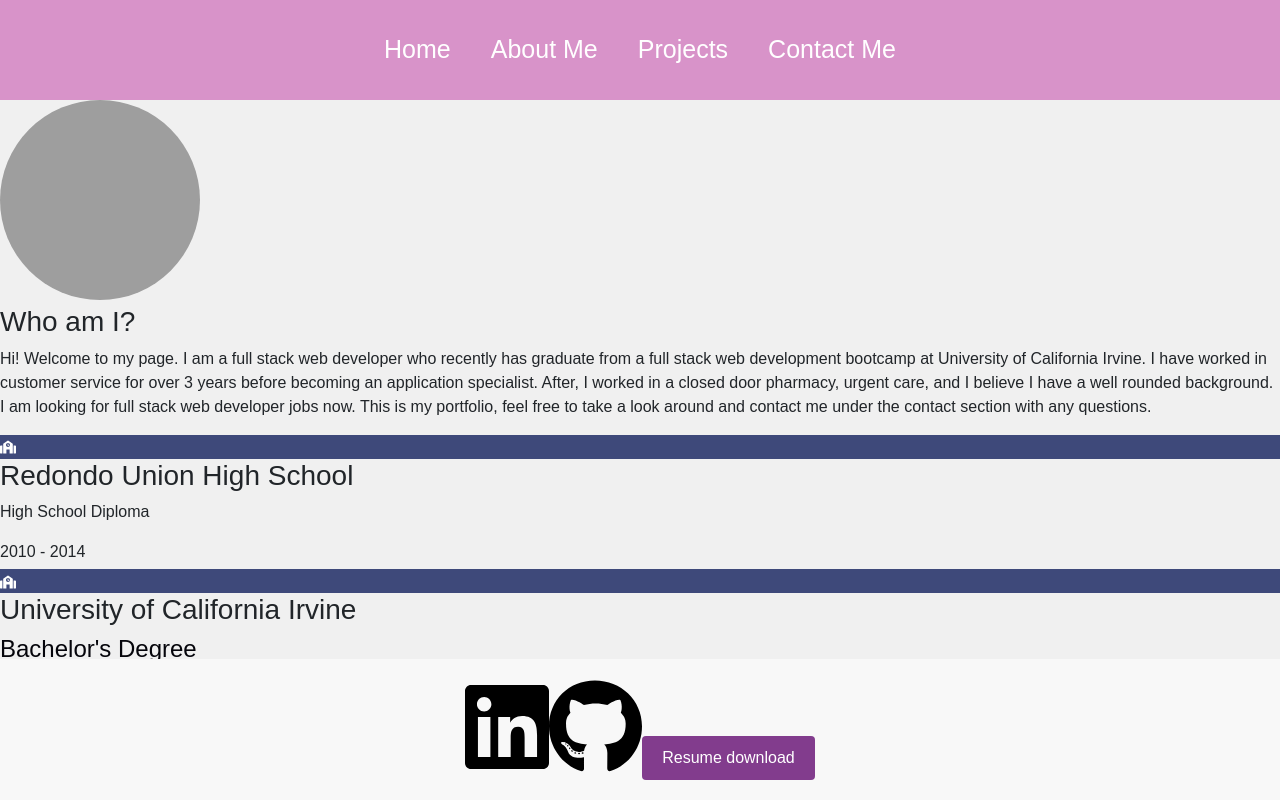
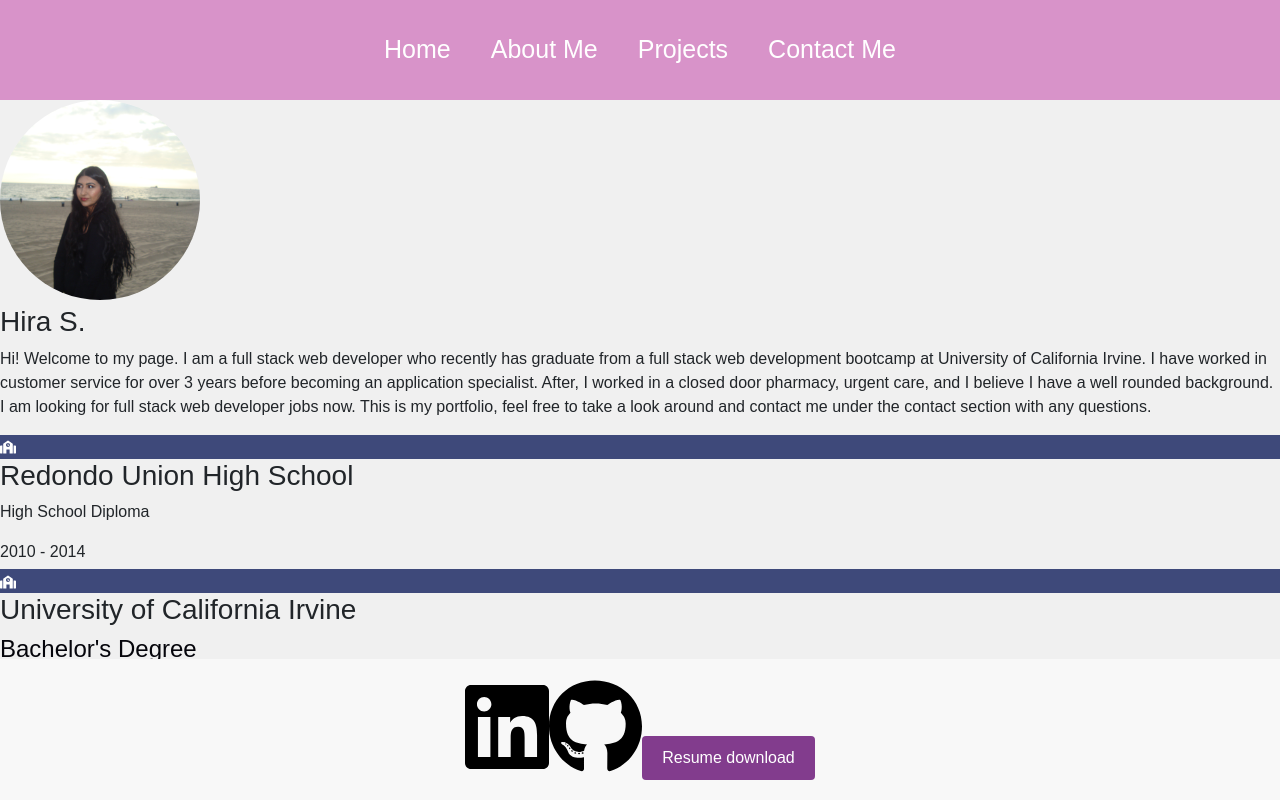
Before and after one commit to hirasoomroo/reactportfolio, a React (Create React App) app in the folder Professionalportfolio/: page /About in a window 1280 px wide. Shown: the top 800 px of the page. Built offline with nearby package versions, Linux system fonts and the light colour scheme; grey boxes are pictures that could not be loaded.

Commit message:
adding prof

```diff
--- a/Professionalportfolio/src/pages/About.js
+++ b/Professionalportfolio/src/pages/About.js
@@ -5,7 +5,7 @@ import {
 } from "react-vertical-timeline-component";
 import { FaSchool } from 'react-icons/fa';
 import { FaNetworkWired } from 'react-icons/fa';
-import profilePhoto from "../assets/profphoto.jpg";
+import profilePhoto from "../assets/profilephoto.JPG";
 
 function Experience() {
   const [selectedSection, setSelectedSection] = useState("about"); // Set the default selected section to "about"
@@ -22,7 +22,7 @@ function Experience() {
           iconStyle={{ background: "#3e497a", color: "#fff" }}
         >
           <h3 className="vertical-timeline-element-title">
-            Who am I?
+            Hira S.
           </h3>
           <p>Hi! Welcome to my page. I am a full stack web developer who recently has graduate from a full stack web development bootcamp at University of California Irvine.
             I have worked in customer service for over 3 years before becoming an application specialist. After, I worked in a closed door pharmacy, urgent care,
```
Also changed, not shown: Professionalportfolio/src/assets/profilephoto.JPG (added), 1 other file (tests, documents, lock files or other folders).
